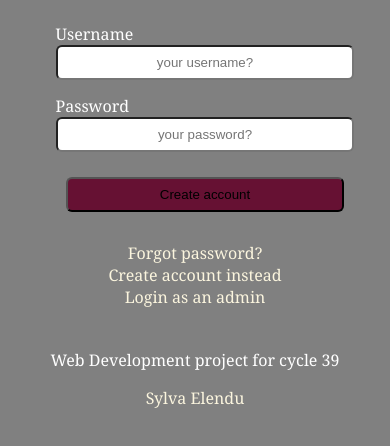
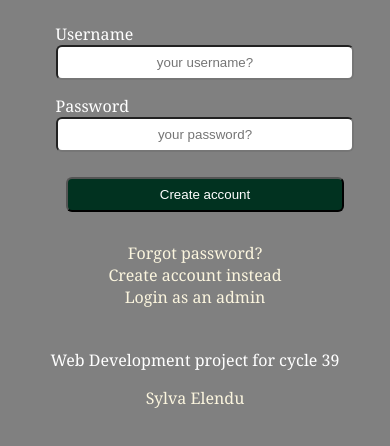
Before and after one commit to blackdevelopa/iReporter, a website: page UI/user/user-login.html in a window 390 px wide. In both pictures the pointer is over the button "Create account". Shown: the part 306-752 px from the top of the page. Drawn offline with Linux system fonts and the light colour scheme; files that its build step writes are made by us from their sources.

```diff
--- a/UI/user/css/auth.css
+++ b/UI/user/css/auth.css
@@ -44,16 +44,13 @@
   margin: 10px;
   border-radius: 6px;
   background: none;
+  color: #ffffff;
   cursor: pointer;
 }
 
 .register .button:hover {
-  background: #613;
-}
-
-.register .create_account {
-  color: #fbf5de;
-  text-decoration: none;
+  color: #ffffff;
+  background: #013220;
 }
 
 .login_links {
@@ -64,7 +61,7 @@
 }
 
 .login_links a:hover {
-  color: #613;
+  color: #013220;
 }
 
 .links {
@@ -78,5 +75,5 @@
 }
 
 .footer a:hover {
-  color: #613;
+  color: #013220;
 }
```
